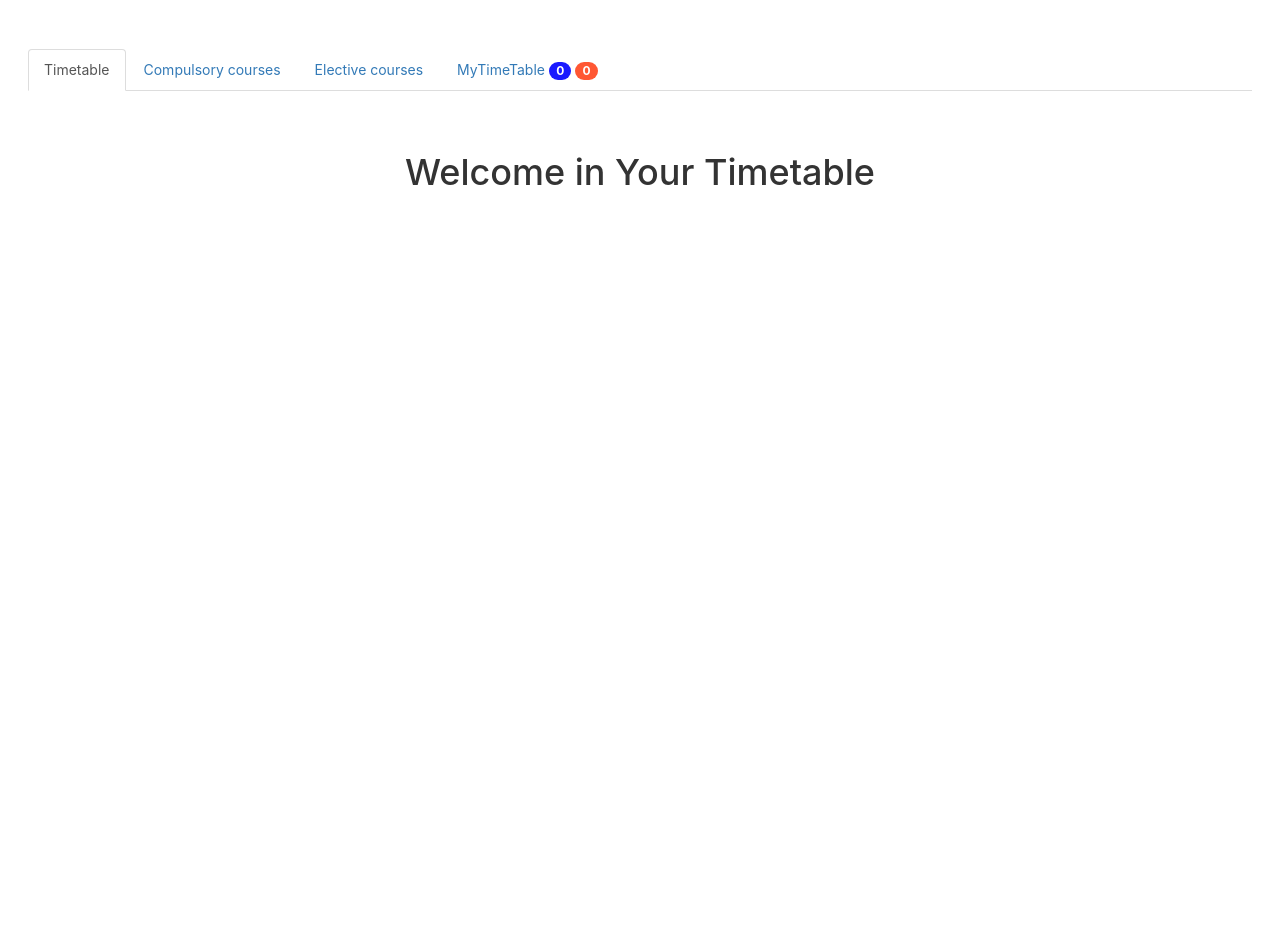
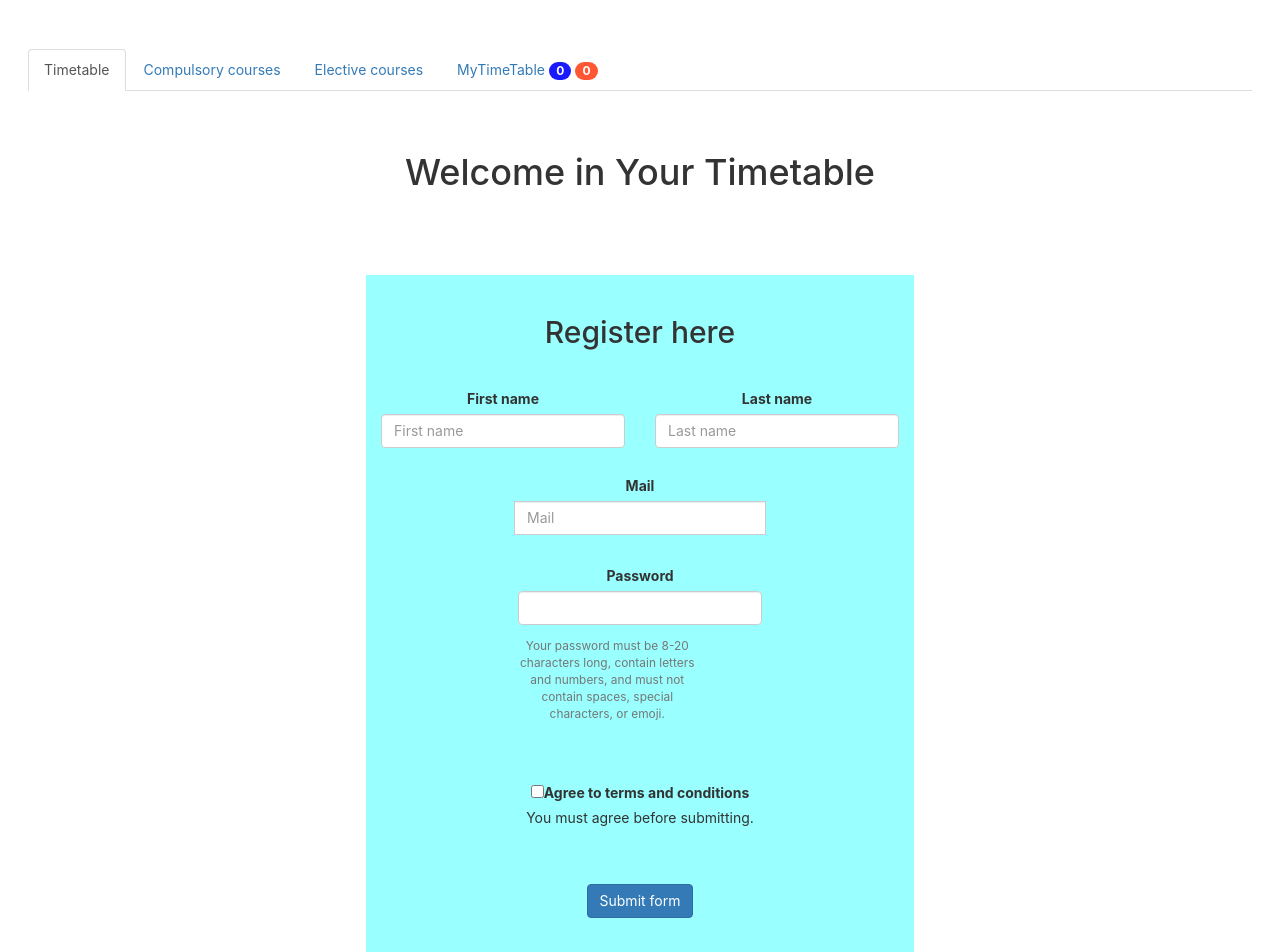
Before and after one commit to MartinGabco/Your-Timetable, a React (Create React App) app: page / in a window 1280 px wide. Shown: the top 952 px of the page. Before the commit the page ends 800 px from the top, so only its background shows below. Built offline with nearby package versions, Linux system fonts and the light colour scheme; no server answers.

Commit message:
I established RegisterForm element. It contains 4 forms-columns, every of them is designed for 4 inputs: first name, last name, email and password. RegisterForm contains agreement with terms and conditions and submit button. Fulfilling all inputs will be required.

```diff
--- /dev/null
+++ b/src/authentication-components/RegisterForm.jsx
@@ -0,0 +1,52 @@
+import React from 'react';
+
+// Styles
+import '../styles/RegisterForm.css';
+
+const RegisterForm = () => {
+    return (
+        <form className="RegisterForm">
+            <div className="form-column-name-password">
+                <h2>Register here</h2>
+                <div className="col-md-6 mb-8">
+                    <label for="validationCustom01">First name</label>
+                    <input type="text" className="form-control" id="validationCustom01" placeholder="First name" required/>
+                </div>
+                <div className="col-md-6 mb-8">
+                    <label for="validationCustom02">Last name</label>
+                    <input type="text" className="form-control" id="validationCustom02" placeholder="Last name" required/>
+                </div>
+            </div>
+            <div className="form-column">
+                <div className="col-sm mb-8">
+                    <label for="validationServerUsername">Mail</label>
+                    <div className="input-group">
+                        <input type="text" className="form-control is-invalid" id="validationServerUsername" placeholder="Mail" aria-describedby="inputGroupPrepend3" required/>
+                    </div>
+                </div>
+            </div>
+            <div className="form-column">
+                <label for="validationCustom04">Password</label>
+                <input type="password" id="validationCustom04" className="form-control" aria-describedby="passwordHelpBlock"/>
+                <small id="passwordHelpBlock" className="form-text text-muted">
+                    <p>Your password must be 8-20 characters long, contain letters and numbers, and must not contain spaces, special characters, or emoji.</p>
+
+                </small>
+            </div>
+            <div className="form-column">
+                <div className="form-check">
+                    <input className="form-check-input is-invalid" type="checkbox" value="" id="invalidCheck3" required/>
+                    <label className="form-check-label" for="invalidCheck3">
+                        Agree to terms and conditions
+                    </label>
+                    <div className="invalid-feedback">
+                        You must agree before submitting.
+                    </div>
+                </div>
+            </div>
+            <button className="btn btn-primary" type="submit">Submit form</button>
+        </form>
+    );
+}
+
+export default RegisterForm;
--- a/src/components/Timetable.jsx
+++ b/src/components/Timetable.jsx
@@ -23,6 +23,9 @@ import { getAllElectiveDaysMessage } from '../database/messages.js';
 import Compulsory from './Compulsory';
 import Elective from './Elective';
 import MyTimeTable from './MyTimeTable';
+
+// Authentication components
+import RegisterForm from '../authentication-components/RegisterForm';
 
 // Util components
 import Pagination from '../util-components/Pagination.jsx';
@@ -535,7 +538,10 @@ class Timetable extends Component {
                     </ul>
                     <div class="tab-content">
                         <div className="tab-pane active" id="tab1" href="first">
-                            <h1>Welcome in Your Timetable</h1>
+                            <div className="first-tab-pane-holder">
+                                <h1>Welcome in Your Timetable</h1>
+                                <div><RegisterForm /></div>
+                            </div>
                         </div>
                         <div class="tab-pane" id="tab2" href="second">
                             <Compulsory
--- /dev/null
+++ b/src/styles/RegisterForm.css
@@ -0,0 +1,40 @@
+.RegisterForm {
+    width: 100%;
+    height: auto;
+    display: flex;
+    flex-direction: column;
+    align-items: center;
+    align-content: space-between;
+    padding: 1.5em 0 4em 0;
+    background-color: #99ffff;
+}
+
+h2 {
+    padding-bottom: 1em;
+}
+
+.form-column {
+    padding: 1em 0 1.25em 0;
+}
+
+.form-column-name-password {
+    padding-bottom: 1em;
+}
+
+.input-group {
+    width: 18em;
+}
+
+.form-text p {
+    width: 15em;
+    padding-top: 1em;
+}
+
+.form-check {
+    padding: 1.25em 0 1.25em 0;
+}
+
+
+.btn {
+    margin-top: 1.5em;
+}
--- a/src/styles/Timetable.css
+++ b/src/styles/Timetable.css
@@ -7,6 +7,20 @@
     flex-direction: column;
     align-items: center;
     padding: 3em;
+}
+
+.first-tab-pane-holder {
+    display: flex;
+    flex-direction: column;
+    align-content: space-around;
+}
+
+.first-tab-pane-holder h1 {
+    padding-bottom: 2em;
+}
+
+.tab1 {
+    width: 100%;
 }
 
 .badge {
```
